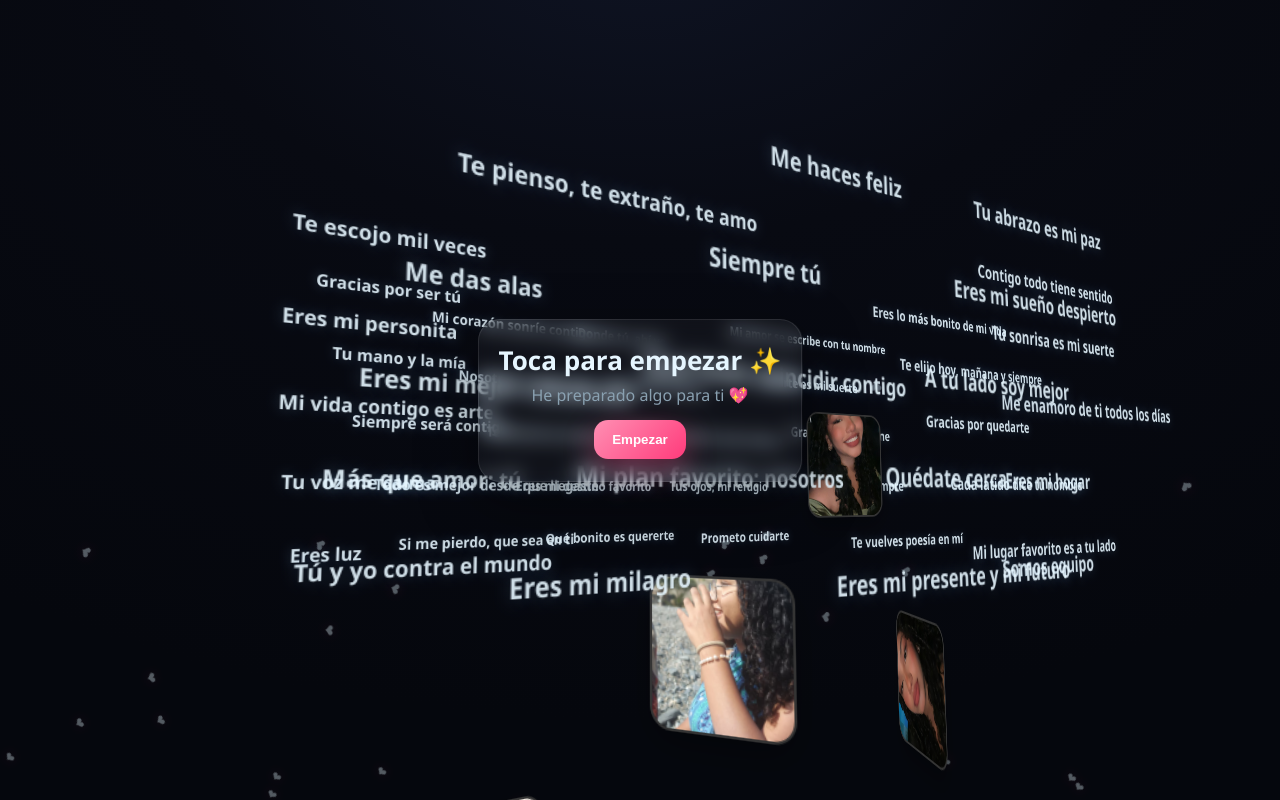
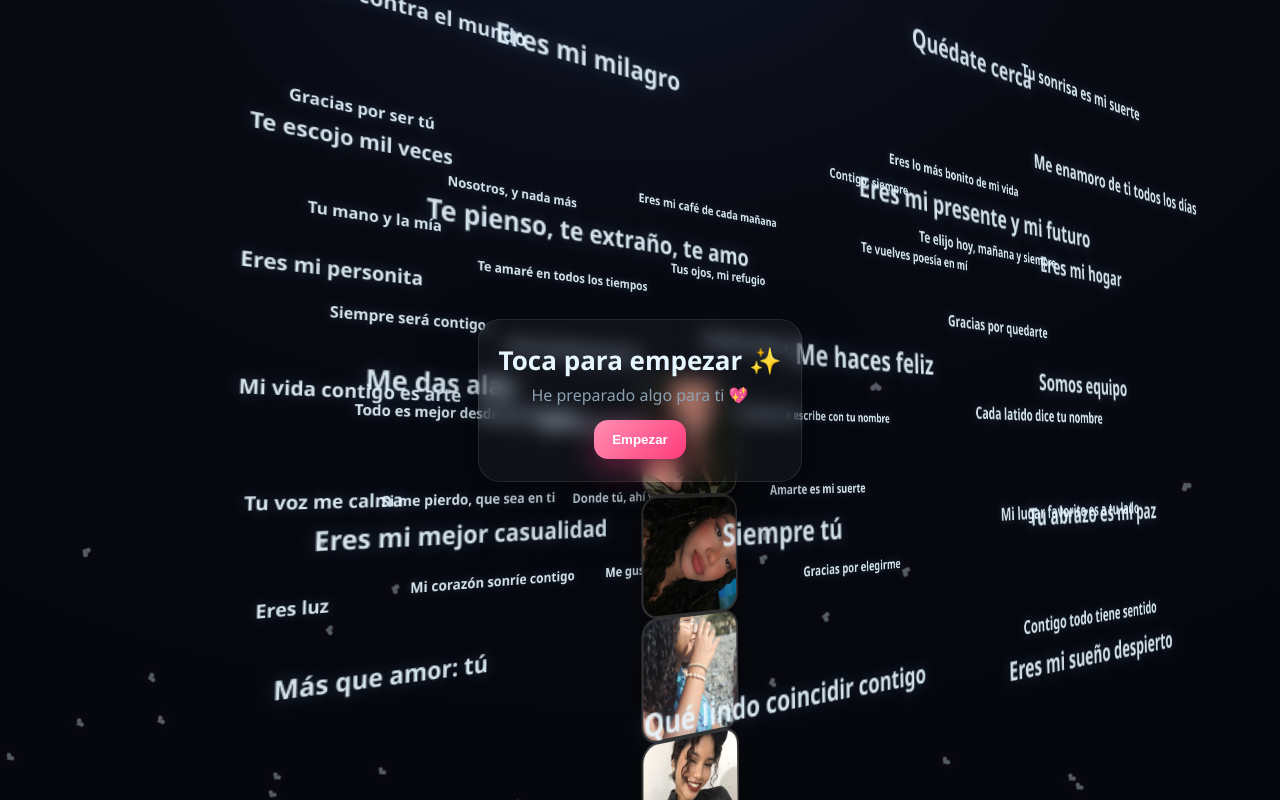
Before and after one commit to WolfNegro/sorpresa, a plain HTML site: page index.html in a window 1280 px wide. Drawn offline with Linux system fonts and the light colour scheme.

Commit message:
Update index.html

```diff
--- a/index.html
+++ b/index.html
@@ -15,7 +15,8 @@
       background: radial-gradient(1200px 800px at 50% -10%, #0f1424 0%, #080a12 40%, #05070d 100%);
       overflow:hidden;
     }
-    /* Corazoncitos */
+
+    /* Corazones */
     .hearts{ position:fixed; inset:0; pointer-events:none; overflow:hidden; z-index:0 }
     .heart{
       position:absolute; font-size:14px; opacity:.35;
@@ -29,23 +30,29 @@
 
     /* Escena 3D */
     .space{ position:fixed; inset:0; display:grid; place-items:center; perspective:900px; z-index:1 }
-    .cloud{ position:relative; transform-style:preserve-3d; animation:spin 55s linear infinite }
-    @keyframes spin{ from{ transform:rotateX(6deg) rotateY(0) } to{ transform:rotateX(6deg) rotateY(360deg) } } /* < menos inclinación */
+    .cloud{
+      position:relative; transform-style:preserve-3d;
+      /* ligero empuje hacia arriba para evitar “techo” vacío */
+      transform: translateY(-3vh);
+      animation:spin 55s linear infinite;
+    }
+    @keyframes spin{ from{ transform:translateY(-3vh) rotateX(4deg) rotateY(0) } to{ transform:translateY(-3vh) rotateX(4deg) rotateY(360deg) } }
 
     .phrase{
-      position:absolute; color:var(--txt); font-weight:600; white-space:nowrap; opacity:.9;
+      position:absolute; color:var(--txt); font-weight:600; white-space:nowrap; opacity:.92;
       text-shadow:0 0 12px rgba(140,200,255,.25);
       font-size: clamp(12px, 2.2vw, 18px);
     }
 
-    /* Ring de fotos (siempre dentro del viewport) */
+    /* Anillos de fotos */
     .ring{ position:absolute; inset:0; display:grid; place-items:center; transform-style:preserve-3d }
     .ring img{
       width:120px; height:120px; object-fit:cover; border-radius:18px;
       border:2px solid rgba(255,255,255,.15); box-shadow:0 10px 30px rgba(0,0,0,.35);
-      background:#111;
-      will-change: transform;
+      background:#111; will-change: transform;
+      animation: bob 4s ease-in-out infinite;
     }
+    @keyframes bob{ 0%,100%{ transform:translateZ(0) } 50%{ transform:translateZ(6px) } }
 
     /* HUD */
     .hud{ position:fixed; inset:0; display:grid; place-items:center; z-index:2 }
@@ -64,7 +71,7 @@
     .hide{ display:none }
 
     @media (max-width:480px){
-      .ring img{ width:86px; height:86px } /* < más compactas en móvil */
+      .ring img{ width:88px; height:88px } /* más compactas en móvil */
       .title{ font-size:22px }
     }
   </style>
@@ -76,7 +83,8 @@
   <!-- Escena 3D -->
   <div class="space">
     <div class="cloud" id="cloud">
-      <div class="ring" id="ring"></div>
+      <div class="ring" id="ringTop"></div>
+      <div class="ring" id="ringBottom"></div>
     </div>
   </div>
 
@@ -132,45 +140,52 @@
     for(let i=0;i<40;i++) setTimeout(spawnHeart, i*250);
     setInterval(spawnHeart, 600);
 
-    // Frases distribuidas
+    // === Distribución homogénea de FRASES (6 niveles de altura) ===
     const cloud = document.getElementById('cloud');
-    FRASES.forEach((t,i)=>{
-      const el = document.createElement('div');
-      el.className='phrase'; el.textContent = t;
-      const R = Math.min(innerWidth, innerHeight) * 0.42;    // radio de frases
-      const ang = (i/FRASES.length)*Math.PI*2;
-      const x = Math.cos(ang)*R, z = Math.sin(ang)*R;
-      const levels = [-140,-70,0,70,140];
-      el.style.transform = `translate3d(${x}px, ${levels[i % levels.length]}px, ${z}px)`;
-      cloud.appendChild(el);
-    });
+    (function placePhrases(){
+      const R = Math.min(innerWidth, innerHeight) * 0.46; // radio de frases
+      const levels = 6;
+      // altura uniforme desde -38% a +28% de la pantalla
+      const minY = -innerHeight*0.38, maxY = innerHeight*0.28;
+      for(let i=0;i<FRASES.length;i++){
+        const el = document.createElement('div');
+        el.className='phrase'; el.textContent = FRASES[i];
+        const ang = (i/FRASES.length)*Math.PI*2;
+        const x = Math.cos(ang)*R, z = Math.sin(ang)*R;
+        const tier = i % levels;
+        const y = minY + (tier/(levels-1))*(maxY-minY) + (Math.sin(ang*3)*8); // jitter suave
+        el.style.transform = `translate3d(${x}px, ${y}px, ${z}px)`;
+        cloud.appendChild(el);
+      }
+    })();
 
-    // Ring de fotos SIEMPRE dentro de pantalla
-    const ring = document.getElementById('ring');
+    // === Dos anillos de FOTOS (arriba/abajo) bien dentro del viewport ===
+    const topRing = document.getElementById('ringTop');
+    const bottomRing = document.getElementById('ringBottom');
     const N = FOTOS.length;
-    const baseR = Math.min(innerWidth, innerHeight) * 0.28;  // radio responsivo (28% del menor lado)
-    const yAmp  = Math.min(innerHeight, 900) * 0.12;         // amplitud vertical máx ±12% pantalla
+    const baseR = Math.min(innerWidth, innerHeight) * 0.30;   // radio responsivo
+    const yOffset = Math.min(innerHeight, 900) * 0.12;        // separación vertical (±12% pantalla)
 
     FOTOS.forEach((src,i)=>{
-      const img = new Image();
-      img.src = src; img.alt = 'foto';
-
       const ang = (i/N)*Math.PI*2;
-      const x = Math.cos(ang)*baseR;
-      const z = Math.sin(ang)*baseR;
-
-      // Offset vertical suave para separarlas pero manteniéndolas dentro del viewport
-      const y = Math.sin(ang*2) * yAmp;
-
-      img.style.transform = `translate3d(${x}px, ${y}px, ${z}px) rotateY(${ang}rad)`;
-      ring.appendChild(img);
+      const x = Math.cos(ang)*baseR, z = Math.sin(ang)*baseR;
+      // anillo superior
+      const img1 = new Image(); img1.src = src; img1.alt='foto';
+      img1.style.transform = `translate3d(${x}px, ${-yOffset + Math.sin(ang*2)*10}px, ${z}px) rotateY(${ang}rad)`;
+      topRing.appendChild(img1);
+      // anillo inferior (desfasado)
+      const img2 = new Image(); img2.src = src; img2.alt='foto';
+      const ang2 = ang + Math.PI/N;
+      const x2 = Math.cos(ang2)*baseR, z2 = Math.sin(ang2)*baseR;
+      img2.style.transform = `translate3d(${x2}px, ${yOffset + Math.cos(ang2*2)*10}px, ${z2}px) rotateY(${ang2}rad)`;
+      bottomRing.appendChild(img2);
     });
 
     // Giro suave
     let ry=0; setInterval(()=>{ ry+=.03;
-      cloud.style.transform=`rotateX(6deg) rotateY(${ry}rad)`; }, 50);
+      cloud.style.transform=`translateY(-3vh) rotateX(4deg) rotateY(${ry}rad)`; }, 50);
 
-    // Recalcular al rotar/ cambiar tamaño
+    // Recalcular al cambiar tamaño
     addEventListener('resize', ()=>location.reload());
   </script>
 </body>
```
